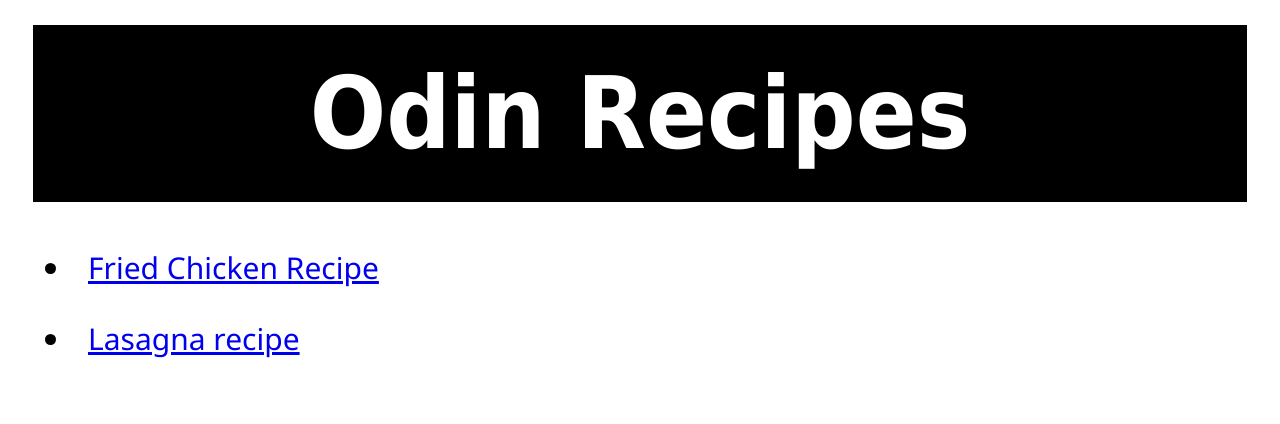
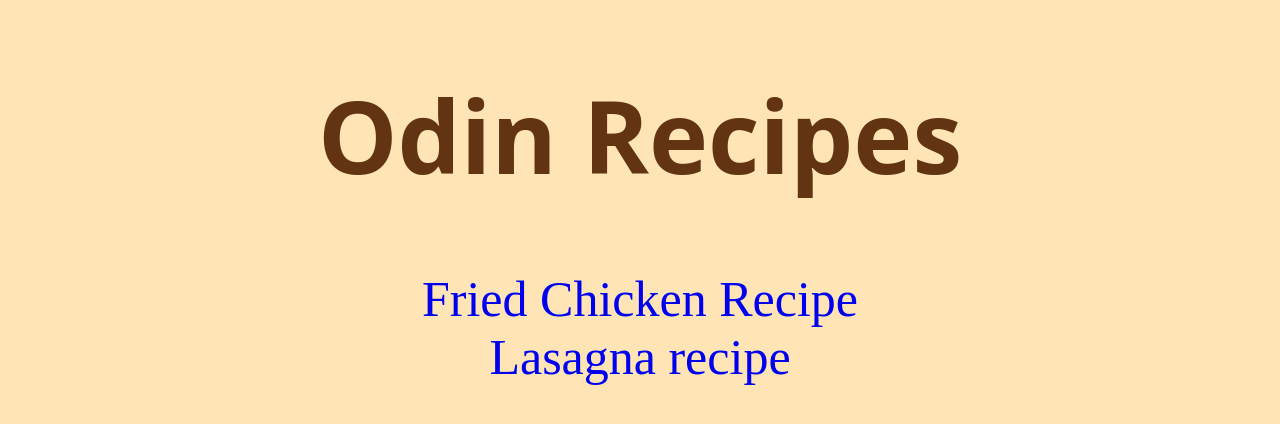
Before and after one commit to srijan-raghavula/odin-recipes, a plain HTML site: page index.html in a window 1280 px wide. Drawn offline with Linux system fonts and the light colour scheme.

Commit message:
Final styling

```diff
--- a/index.html
+++ b/index.html
@@ -7,10 +7,12 @@
     <link rel="stylesheet" href="style.css">
 </head>
 <body>
-    <h1 class="index">Odin Recipes</h1>
-    <ul class="indexlist">
-        <li id="listone"><a href="./recipes/fried-chicken.html">Fried Chicken Recipe</a></li>
-        <li id="listtwo"><a href="./recipes/lasagna.html">Lasagna recipe</a></li>
-    </ul>
+    <h1 class="title">Odin Recipes</h1>
+    <div class="list">
+        <ul>
+            <li><a href="./recipes/fried-chicken.html">Fried Chicken Recipe</a></li>
+            <li><a href="./recipes/lasagna.html">Lasagna recipe</a></li>
+        </ul>
+    </div>
 </body>
 </html>
--- a/style.css
+++ b/style.css
@@ -1,23 +1,27 @@
 /* index.html */
 
-.index {
-    background-color: black;
-    color: White;
-    font-family: Tahoma, Georgia, 'Times New Roman', Times, serif;
-    font-size: 100px;
-    text-align: center;
-    margin: 25px;
-    padding: 30px;
+* {
+    background-color: moccasin;
+    font-size: 50px;
 }
 
-.indexlist {
-    color: black;
-    font-family:'Segoe UI', Tahoma, Geneva, Verdana, sans-serif;
-    font-size: 30px;
+.title {
+    font-family: system-ui, -apple-system, BlinkMacSystemFont, 'Segoe UI', Roboto, Oxygen, Ubuntu, Cantarell, 'Open Sans', 'Helvetica Neue', sans-serif;
+    text-align: center;
+    font-size: 100px;
+    color: #623412;
 }
 
-#listone,
-#listtwo {
-    margin-left: 25px;
-    padding: 15px;
+li {
+    list-style-type: none;
 }
+
+ul {
+    text-align: center;
+    margin: 0;
+    padding: 0;
+}
+
+a {
+    text-decoration: none;
+}
```
